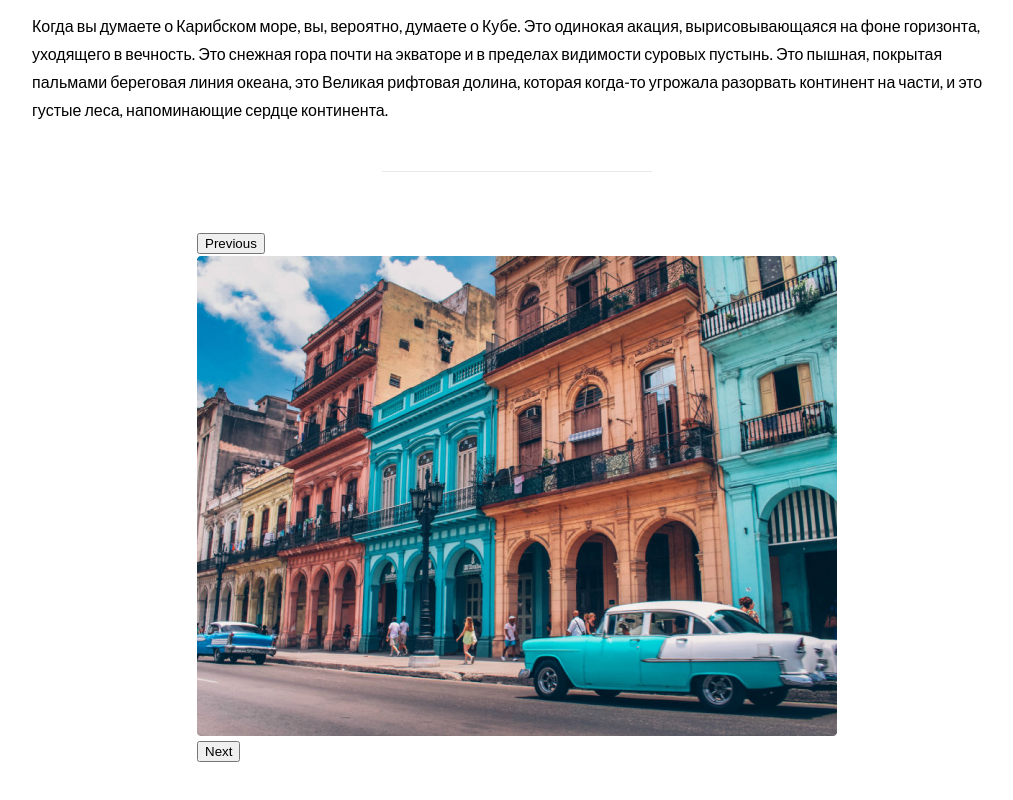
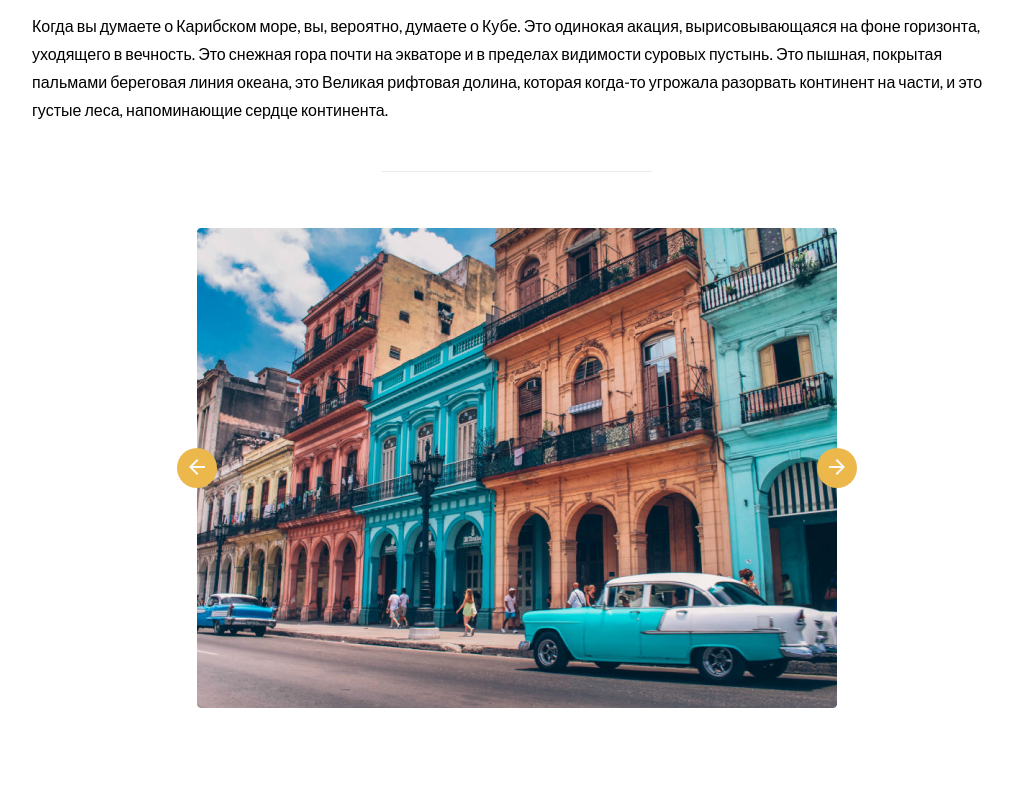
Before and after one commit to lamindus/cuba, a plain HTML site: page index.html in a window 1280 px wide. Shown: the part 2961-3761 px from the top of the page, without its empty margins (123-1136 px from the left). Drawn offline with nearby package versions, Linux system fonts and the light colour scheme.

Commit message:
update block slider

```diff
--- a/css/style.css
+++ b/css/style.css
@@ -204,3 +204,21 @@
   max-width: 640px;
   margin: 0 auto;
 }
+.slick-arrow{
+  width: 40px;
+  height: 40px;
+  border: none;
+  background-color: #ecb84c;
+  border-radius: 50%;
+  cursor: pointer;
+  position: absolute;
+  top: 50%;
+  transform: translateY(-50%);
+  z-index: 5;
+}
+.slick-next{
+  right: -20px;
+}
+.slick-prev{
+  left: -20px;
+}
--- a/js/main.js
+++ b/js/main.js
@@ -1,7 +1,7 @@
 $(function(){
     $('.photo__slider').slick({
-        prevArrow: '<button class="slick-prev">Previous</button>',
-        nextArrow: '<button class="slick-next">Next</button>',
+        prevArrow: '<button class="slick-prev"><img src="images/prev.svg"></button>',
+        nextArrow: '<button class="slick-next"><img src="images/next.svg"></button>',
     }
     );
 });
```
Also changed, not shown: images/next.svg (added), images/prev.svg (added).
